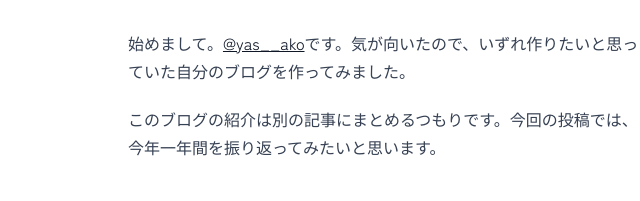
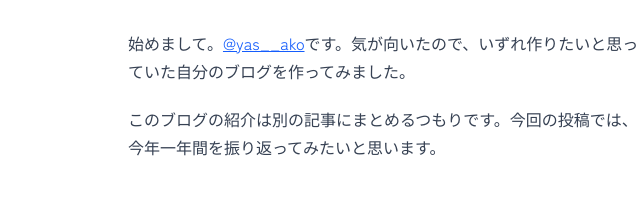
Before and after one commit to yas-ako/yas-ako.github.io, an Astro site: page /posts/20260102_2025-summary in a window 1280 px wide. Shown: the part 322-523 px from the top of the page, 250-890 px from the left. Built offline with nearby package versions, Linux system fonts and the light colour scheme; Astro itself is replaced by a stand-in of ours.

Commit message:
fix: aタグの文字色を青に

```diff
--- a/src/pages/posts/[...slug].astro
+++ b/src/pages/posts/[...slug].astro
@@ -31,7 +31,7 @@ const { Content, headings } = await render(post);
       </time>
     </div>
     <TableOfContents headings={headings} />
-    <article class="prose mx-auto prose-h2:border-b-2 prose-h2:border-gray-100 prose-h2:pb-1 prose-blockquote:not-italic  prose-no-quotes">
+    <article class="prose mx-auto prose-h2:border-b-2 prose-h2:border-gray-100 prose-h2:pb-1 prose-blockquote:not-italic  prose-no-quotes prose-a:text-blue-600">
       <Content />
     </article>
   </section>
```
